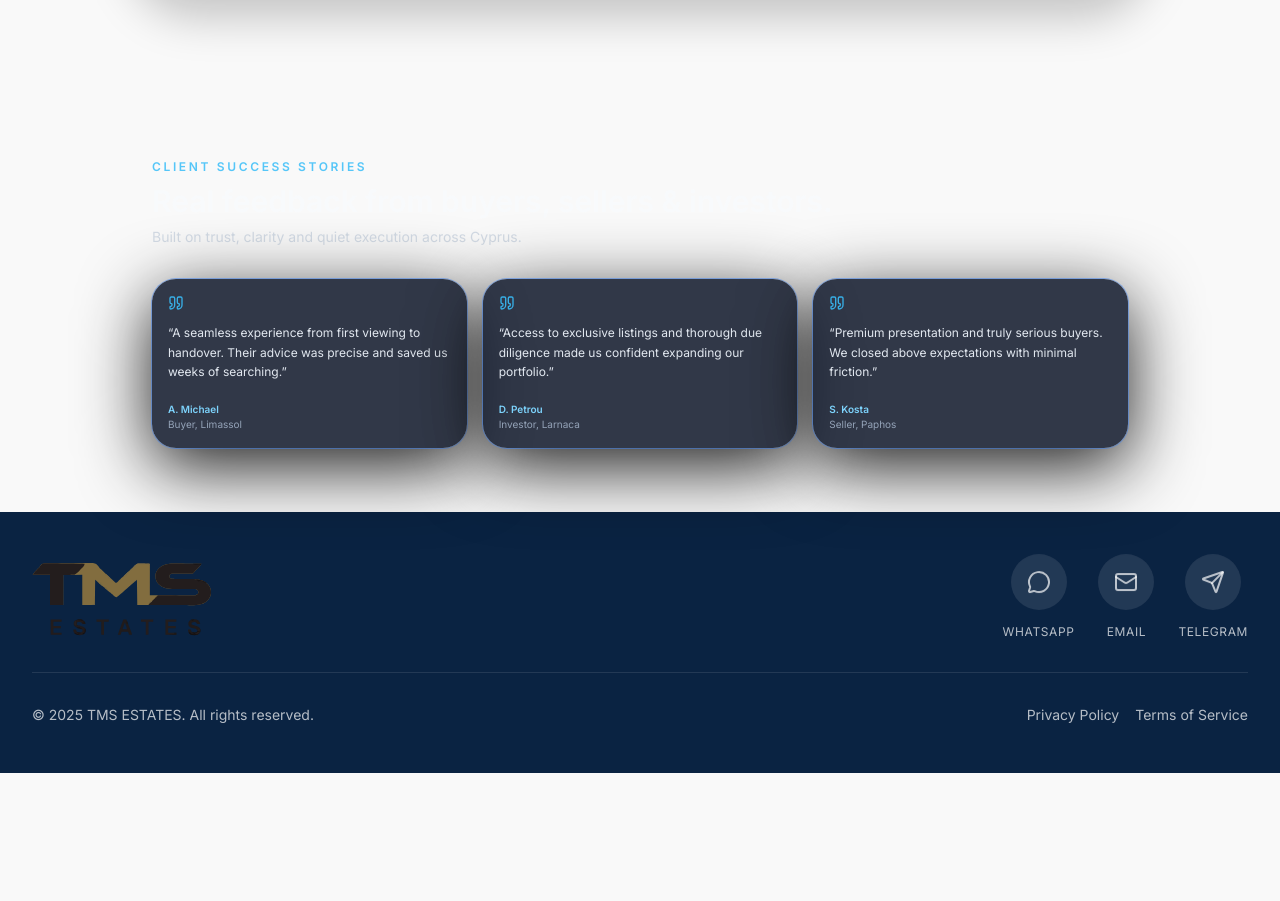
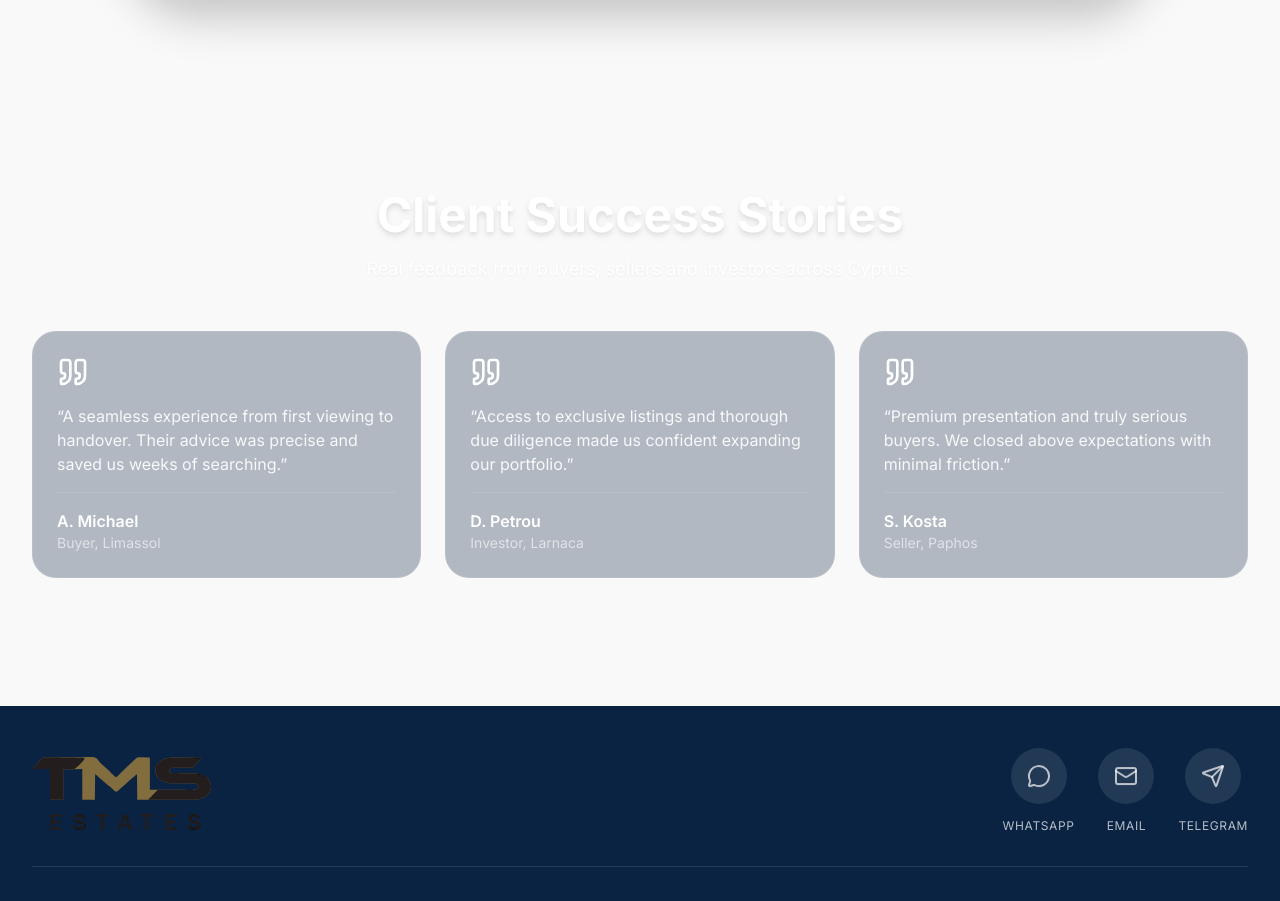
Before and after one commit to tmsgroupeu/tmsestates, a Next.js app in the folder web/: page / in a window 1280 px wide. Shown: the part 2749-3650 px from the top of the page. Before the commit the page ends 3522 px from the top, so only its background shows below. Built offline with nearby package versions, Linux system fonts and the light colour scheme; no server answers.

Commit message:
Update Testimonials.tsx

```diff
--- a/web/src/components/Testimonials.tsx
+++ b/web/src/components/Testimonials.tsx
@@ -1,5 +1,4 @@
-// web/src/components/Testimonials.tsx
-
+// web/src/components/Testimonials.tsx (or TestimonialsGlass.tsx)
 "use client";
 
 import { motion } from "framer-motion";
@@ -28,49 +27,40 @@ const testimonials = [
 
 export default function TestimonialsGlass() {
   return (
-    <section
-      className="w-full bg-slate-950/0 py-16"
-      aria-label="Client testimonials"
-    >
-      <div className="mx-auto flex max-w-5xl flex-col gap-8 px-6">
-        <div>
-          <p className="text-xs font-semibold uppercase tracking-[0.22em] text-sky-400/85">
-            Client Success Stories
-          </p>
-          <h2 className="mt-2 text-2xl font-semibold text-slate-50 md:text-3xl">
-            Real feedback from buyers, sellers & investors.
-          </h2>
-          <p className="mt-2 text-sm text-slate-300/85">
-            Built on trust, clarity and quiet execution across Cyprus.
-          </p>
-        </div>
+    <section className="section text-white pt-16 pb-24 md:pt-24 md:pb-32">
+      <motion.div
+        initial={{ opacity: 0, y: 20 }}
+        whileInView={{ opacity: 1, y: 0 }}
+        viewport={{ once: true }}
+        transition={{ duration: 0.5 }}
+        className="text-center mb-12"
+      >
+        <h2 className="text-4xl sm:text-5xl font-bold font-montserrat drop-shadow-md">
+          Client Success Stories
+        </h2>
+        <p className="mt-4 text-lg text-white/90 drop-shadow-sm max-w-3xl mx-auto">
+          Real feedback from buyers, sellers and investors across Cyprus.
+        </p>
+      </motion.div>
 
-        <div className="grid gap-4 md:grid-cols-3">
-          {testimonials.map((t, i) => (
-            <motion.article
-              key={t.name + i}
-              initial={{ opacity: 0, y: 16 }}
-              whileInView={{ opacity: 1, y: 0 }}
-              viewport={{ once: true, amount: 0.3 }}
-              transition={{ delay: i * 0.08, duration: 0.4 }}
-              className="
-                relative flex h-full flex-col gap-3
-                rounded-3xl bg-slate-900/85 p-4
-                shadow-[0_18px_70px_rgba(0,0,0,0.9)]
-                ring-1 ring-sky-500/12
-              "
-            >
-              <Quote className="h-4 w-4 text-sky-400/90" />
-              <p className="text-xs leading-relaxed text-slate-200">
-                “{t.quote}”
-              </p>
-              <div className="mt-2 text-[10px]">
-                <p className="font-semibold text-sky-300">{t.name}</p>
-                <p className="text-slate-400">{t.role}</p>
-              </div>
-            </motion.article>
-          ))}
-        </div>
+      <div className="stack-cards-carousel md:grid-cols-3 gap-6">
+        {testimonials.map((t, i) => (
+          <motion.div
+            key={t.name}
+            initial={{ opacity: 0, y: 12 }}
+            whileInView={{ opacity: 1, y: 0 }}
+            viewport={{ once: true }}
+            transition={{ delay: 0.1 + i * 0.1 }}
+            className="glass-dark p-6 rounded-2xl flex flex-col"
+          >
+            <Quote className="w-8 h-8 text-[color:var(--gold)]/60 mb-4" />
+            <p className="text-white/90 flex-grow">“{t.quote}”</p>
+            <div className="mt-4 border-t border-white/10 pt-4">
+              <div className="font-semibold text-white">{t.name}</div>
+              <div className="text-sm text-white/60">{t.role}</div>
+            </div>
+          </motion.div>
+        ))}
       </div>
     </section>
   );
```
